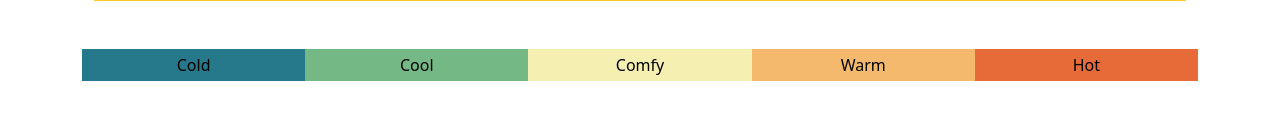
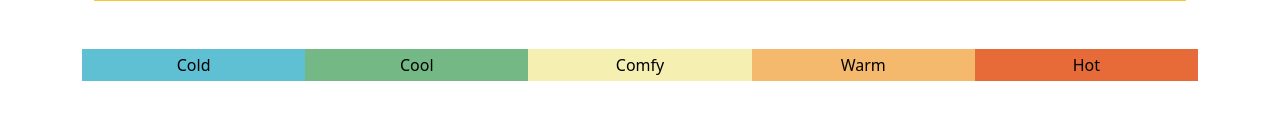
Before and after one commit to brittrohrer/course-project, a Nuxt app: page / in a window 1280 px wide. Shown: the part 652-791 px from the top of the page. Built offline with nearby package versions, Linux system fonts and the light colour scheme; no server answers.

Commit message:
changed color- more contrast

```diff
--- a/assets/scss/_card.scss
+++ b/assets/scss/_card.scss
@@ -1,6 +1,6 @@
 //Weather Colors
 .freezing {
-    background-color: #26798A;
+    background-color: #5fc0d3;
 }
 .cold {
     background-color: #74B985;
--- a/components/Card.vue
+++ b/components/Card.vue
@@ -39,7 +39,7 @@ function displayColorTemp(e) {
             e.target.style.backgroundColor = "#74B985";
             e.target.style.border = "none";
         } else {
-            e.target.style.backgroundColor = "#26798A";
+            e.target.style.backgroundColor = "#5fc0d3";
             e.target.style.border = "none";
         }
     } else { // False - go back to original style
```
